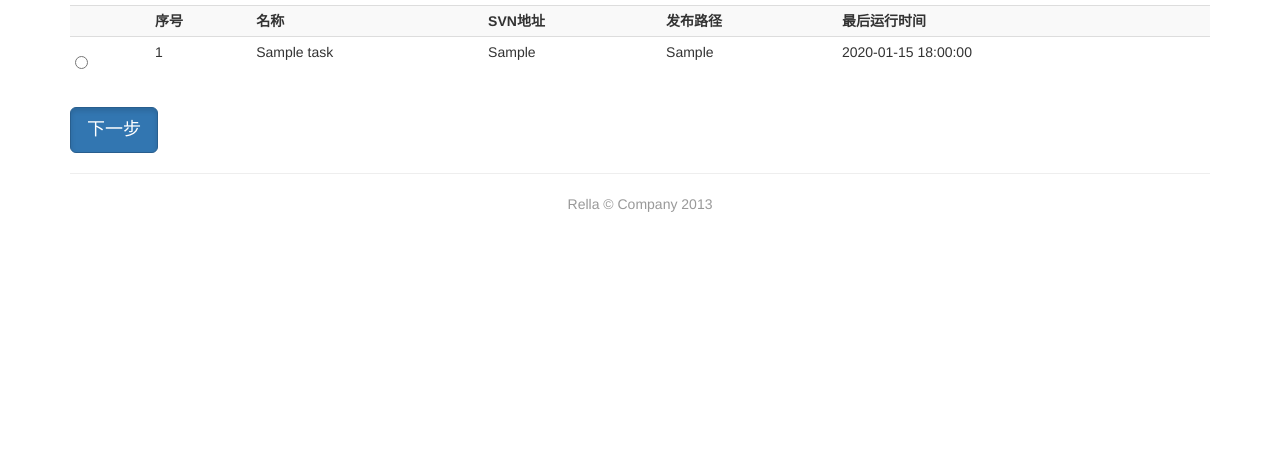
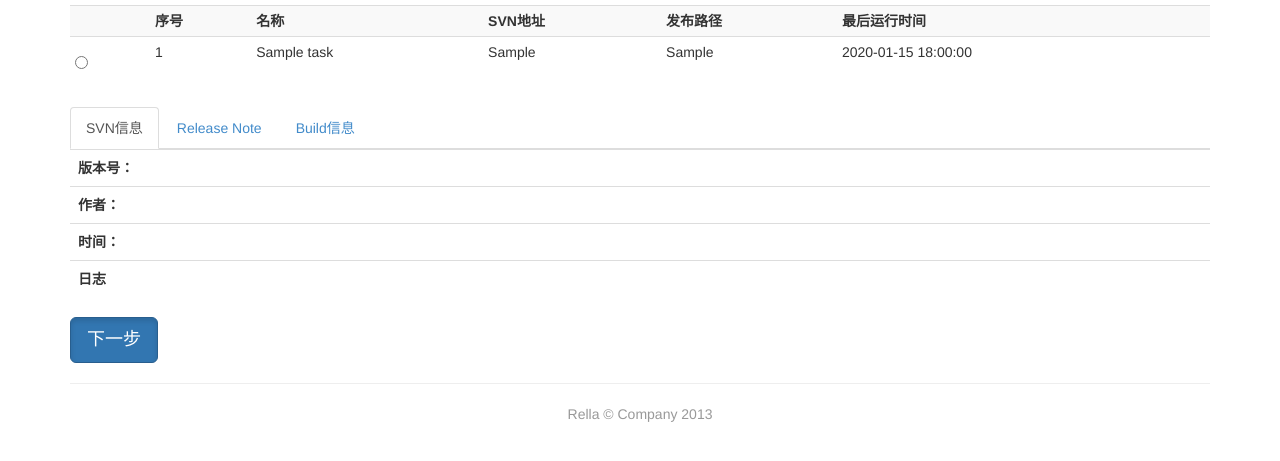
Before and after one commit to ddkangfu/Rella, a Django app: page / in a window 1280 px wide. Shown: the part 51-512 px from the top of the page. Run offline with Django 3.2, Linux system fonts and the light colour scheme; a user stored in the database is signed in; tables that the repository leaves empty hold one stand-in row (values such as "Sample post"); parts of the project's set-up code (start-up, migrations or seed data) failed here and were passed over; some libraries are stand-ins or nearby versions.

Commit message:
增加了显示Task来源SVN的主要信息显示功能。

```diff
--- a/Rella/urls.py
+++ b/Rella/urls.py
@@ -12,6 +12,8 @@ urlpatterns = patterns('',
     url(r'^task/delete/(?P<task_id>\d+)/$', 'main.views.task_delete', name='task_delete'),
 	url(r'^accounts/login/$', 'accounts.views.login',name="login"),
 	url(r'^accounts/logout/$', 'accounts.views.logout',name="logout"),
+
+    url(r'^task/svn/(?P<task_id>\d+)/$', 'main.views.get_svn_info', name='get_svn_info'),
     # url(r'^blog/', include('blog.urls')),
 
     url(r'^admin/', include(admin.site.urls)),
--- /dev/null
+++ b/main/static/main/js/main.js
@@ -0,0 +1,12 @@
+$(function(){
+    $('input:radio[name="tasksRadios"]').click(function(){
+        var val = $('input:radio[name="tasksRadios"]:checked').val();
+        $.get('/task/svn/' + val + '/', {'t': new Date().getTime()}, function(data){
+            //alert("Data Load:" + data.author);
+            $('#svn_revision').text(data.revision);
+            $('#svn_author').text(data.author);
+            $('#svn_date').text(data.date);
+            $('#svn_message').text(data.message);
+        }, 'json');
+    });
+});
--- a/main/templates/main/index.html
+++ b/main/templates/main/index.html
@@ -28,8 +28,41 @@
 	</tr>
 	{% endfor %}
 </table>
+<ul class="nav nav-tabs">
+  <li class="active"><a href="#svn_info" data-toggle="tab">SVN信息</a></li>
+  <li><a href="#release_info" data-toggle="tab">Release Note</a></li>
+  <li><a href="#build_info" data-toggle="tab">Build信息</a></li>
+</ul>
+<!-- Tab panes -->
+<div class="tab-content">
+  <div class="tab-pane active" id="svn_info">
+  	<table class="table">
+  		<tr>
+  			<td><strong>版本号：</strong></td>
+  			<td><span id="svn_revision"></span></td>
+  		</tr>
+  		<tr>
+  			<td><strong>作者：</strong></td>
+  			<td><span id="svn_author"></span></td>
+  		</tr>
+  		<tr>
+  			<td><strong>时间：</strong></td>
+  			<td><span id="svn_date"></span></td>
+  		</tr>
+  		<tr>
+  			<td><strong>日志</strong></td>
+  			<td><span id="svn_message"></span></td>
+  		</tr>
+  	</table>
+  </div>
+  <div class="tab-pane" id="release_info">这里是Release Note信息</div>
+  <div class="tab-pane" id="build_info">这里是Build信息</div>
+</div>
 <a href="#" class="btn btn-primary btn-lg active" role="button">下一步</a>
 {% else %}
 <p class="text-danger">暂无任务信息，请先在后台管理页面添加。</p>
 {% endif %}
 {% endblock %}
+{% block footer_script %}
+<script src="/static/main/js/main.js"></script>
+{% endblock %}
--- a/main/views.py
+++ b/main/views.py
@@ -1,8 +1,13 @@
 #coding=utf-8
 #!/usr/bin/python
 
-from django.shortcuts import render_to_response, render
+from django.shortcuts import render_to_response, render, get_object_or_404
 from django.contrib.auth.decorators import login_required
+from django.http import HttpResponse
+import pysvn
+import json
+import time
+
 from .models import Task
 
 @login_required
@@ -29,3 +34,21 @@ def task_edit(rqeuest, task_id):
 
 def task_delete(rqeuest, task_id):
     return render_to_response('main/task.html')
+
+
+def get_svn_info(request, task_id):
+    task = get_object_or_404(Task, pk=task_id)
+    client = pysvn.Client()
+    log_list = client.log(task.svn_source, limit=1)
+    result = {}
+    if log_list:
+        log = log_list[0]
+        result['author'] = log["author"]
+        result['revision'] = log['revision'].number
+        result['date'] = time.strftime('%Y-%m-%d %H:%M:%S', time.localtime(log['date']))
+        result['message'] = log['message']
+    return HttpResponse(json.dumps(result,
+                                   ensure_ascii=False,
+                                   encoding="utf-8"),
+                        content_type='application/json;charset=utf-8',
+                        status=200)
```
